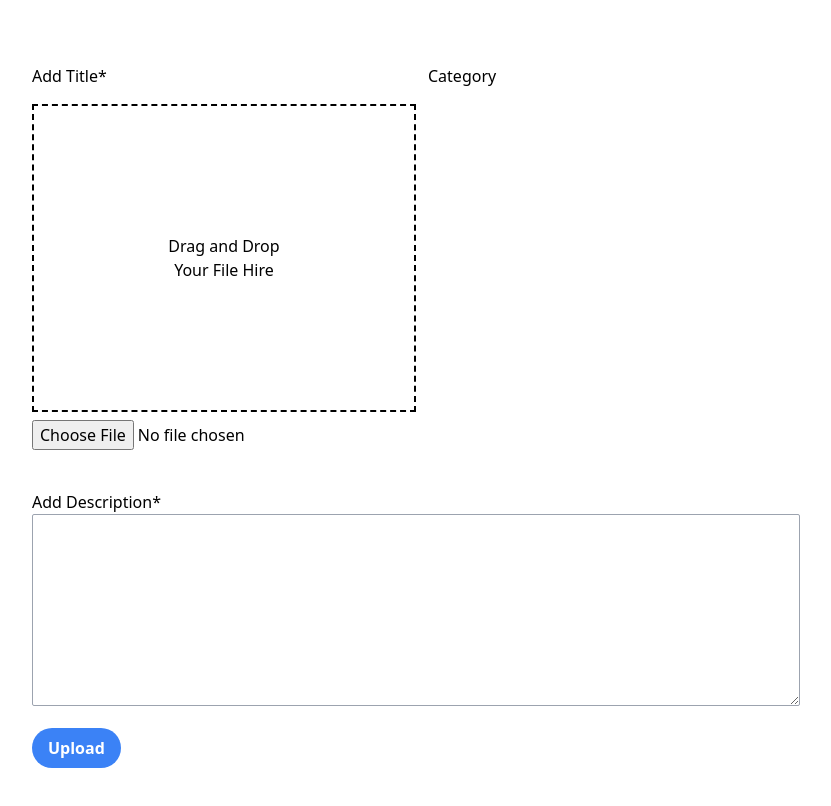
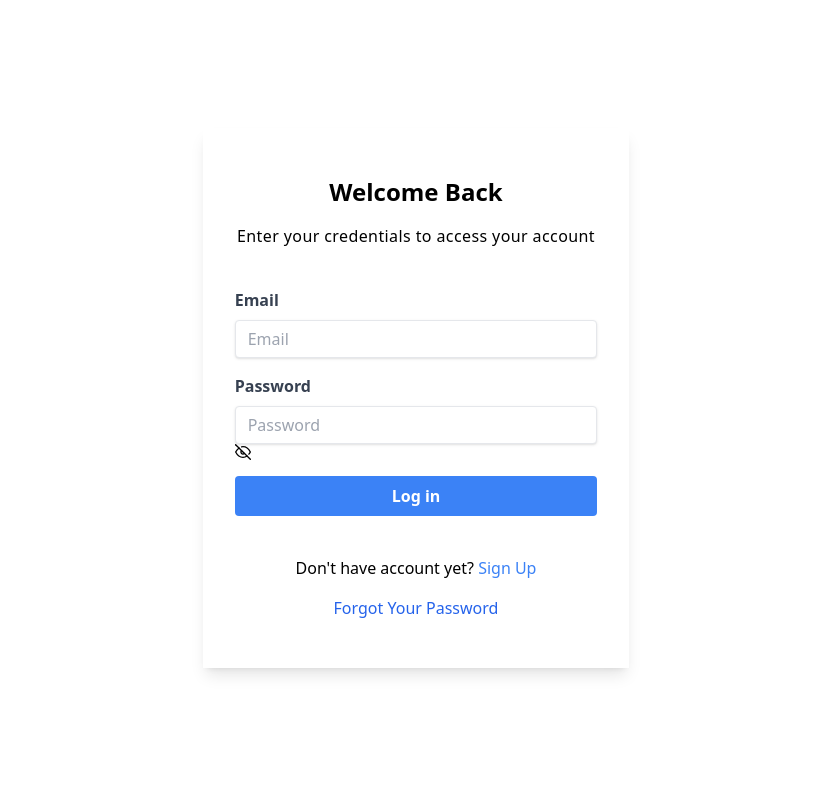
Before and after one commit to TiveCS/codemart-web-client, a React (Vite) app: page / in a window 1280 px wide. Shown: the top 806 px of the page, without its empty margins (224-1055 px from the left). Built offline with nearby package versions, Linux system fonts and the light colour scheme.

Commit message:
create a login page

```diff
--- a/package.json
+++ b/package.json
@@ -11,6 +11,7 @@
   "dependencies": {
     "react": "^18.2.0",
     "react-dom": "^18.2.0",
+    "react-icons": "^4.8.0",
     "react-router-dom": "^6.8.1"
   },
   "devDependencies": {
--- a/src/App.jsx
+++ b/src/App.jsx
@@ -1,8 +1,9 @@
 import React from 'react'
 import Sell from './pages/Sell'
+import Login from './pages/Login'
 
 export default function App() {
   return (
-    <Sell />
+    <Login />
   )
 }
--- /dev/null
+++ b/src/pages/Login/index.jsx
@@ -0,0 +1,91 @@
+import React, {useRef, useState} from "react";
+import { FiEye, FiEyeOff } from "react-icons/fi";
+
+const Login = () => {
+    let passwordField = useRef();
+    let [showPass, setShowPass] = useState(false);
+
+    /* Run the command npm install react-icons to install the library in your project folder. */
+
+
+    // Function to show/hide password
+    const viewPassword = () => {
+        if (passwordField.current.type === "password") {
+            passwordField.current.type = "text";
+            setShowPass(true);
+        } else {
+            passwordField.current.type = "password";
+            setShowPass(false);
+        }
+    };
+
+    // Function to validate email and password
+    const handleSubmit = (e) => {
+        e.preventDefault();
+        let email = e.target.email.value
+        let password = e.target.password.value
+
+        fetch("http://127.0.0.1:5173/", {
+            method: "POST",
+            headers: {
+                "Content-Type": "application/json",
+            },
+            body: JSON.stringify({
+                email: email,
+                password: password
+            })
+        })
+        .then(res => res.json())
+        .then((data) => {
+            if (data.accesToken) {
+                alert("Login success")
+                return <Redirect to="/home" />
+            } else {
+                console.log("Login failed")
+            }
+        })
+    }
+
+    return (
+        <div className="bg-white py-32 flex flex-row justify-center items-center">
+            <form onSubmit={handleSubmit} className="shadow-lg flex flex-col space-y-4 bg-white px-8 py-12 w-1/3">
+                <h1 className="text-center font-bold text-2xl">Welcome Back</h1>
+                <p className="text-center tracking-wide"> Enter your credentials to access your account </p>
+                <br />
+                <div className="mb-4">
+                    <label className="block text-gray-700 font-bold mb-2" htmlFor="email"> Email </label>
+                    <input
+                        className="shadow appearance-none border rounded w-full py-2 px-3 text-gray-700 leading-tight focus:outline-none focus:shadow-outline"
+                        id="email"
+                        type="email"
+                        placeholder="Email"
+                    />
+                </div>
+                <div className="mb-6">
+                    <label className="block text-gray-700 font-bold mb-2" htmlFor="password"> Password </label>
+                    <input
+                        className="shadow appearance-none border rounded w-full py-2 px-3 text-gray-700 leading-tight focus:outline-none focus:shadow-outline"
+                        id="password"
+                        type="password"
+                        placeholder="Password"
+                        ref={passwordField}
+                    />
+                    {showPass ? (
+                        <FiEye className="eyeIcon" onClick={viewPassword}/>
+                    ) : (
+                        <FiEyeOff className="eyeIcon" onClick={viewPassword}/>
+                    )}
+                 </div>
+
+                <button className="bg-blue-500 hover:bg-blue-700 text-white font-bold py-2 px-4 rounded focus:outline-none focus:shadow-outline" type="button">Log in</button>
+                <br />
+                <div className="text-center"> Don't have account yet?
+                    <a href="/register" className="text-blue-500"> Sign Up </a>
+                </div>
+                <a href="/register" className="text-center text-blue-600">Forgot Your Password</a>
+            </form>
+        </div>
+    );
+};
+
+export default Login;
```
Also changed, not shown: 1 other file (tests, documents, lock files or other folders).
